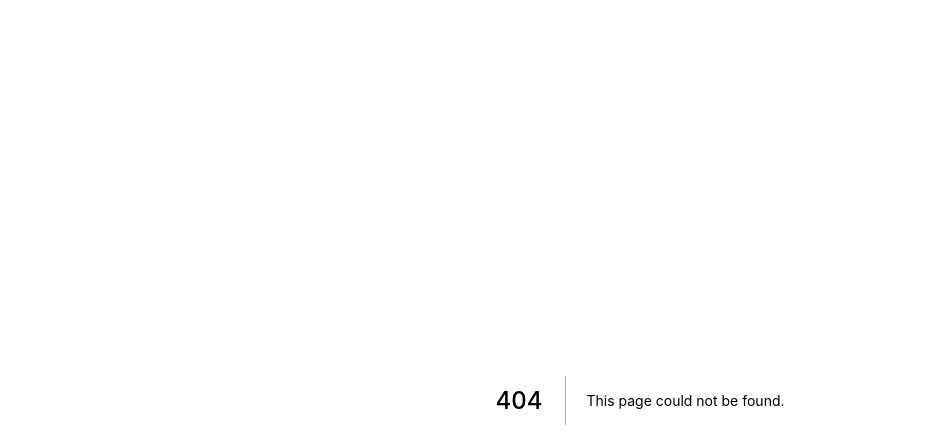
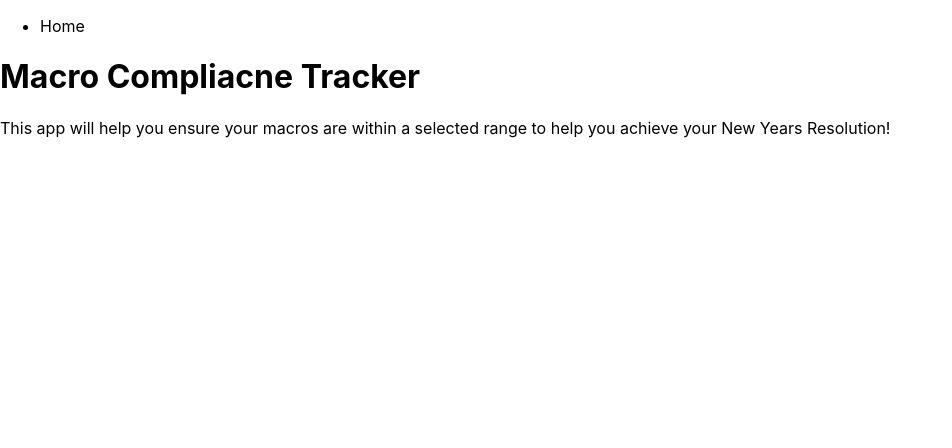
Before and after one commit to realahsanshah/Project12F-Macro-Compliance-Tracker, a Next.js app: page /about in a window 1280 px wide. Before the commit this address had no page. Shown: the top 448 px of the page, without its empty margins (0-952 px from the left). Built offline with nearby package versions, Linux system fonts and the light colour scheme.

Commit message:
added about page

```diff
--- /dev/null
+++ b/components/nav.tsx
@@ -0,0 +1,23 @@
+import React from 'react';
+import Link from 'next/link';
+
+
+export interface NavProps {
+
+}
+
+const Nav: React.SFC<NavProps> = () => {
+    return (
+        <nav>
+            <ul>
+                <li>
+                    <Link href="/">
+                        <a>Home</a>
+                    </Link>
+                </li>
+            </ul>
+        </nav>
+     );
+}
+
+export default Nav;
--- /dev/null
+++ b/pages/about.tsx
@@ -0,0 +1,29 @@
+import React from 'react';
+import Head from 'next/head';
+import Nav from '../components/nav';
+
+
+export interface AboutProps {
+
+}
+
+const About: React.SFC<AboutProps> = () => {
+    return (
+        <div>
+            <Head>
+                <title>About</title>
+                <link rel="icon" href="/favicon.ico" />
+            </Head>
+            <Nav />
+
+            <div>
+                <h1>Macro Compliacne Tracker</h1>
+                <p>
+                    This app will help you ensure your macros are within a selected range to help you achieve your New Years Resolution!
+                </p>
+            </div>
+        </div>
+    );
+}
+
+export default About;
```
